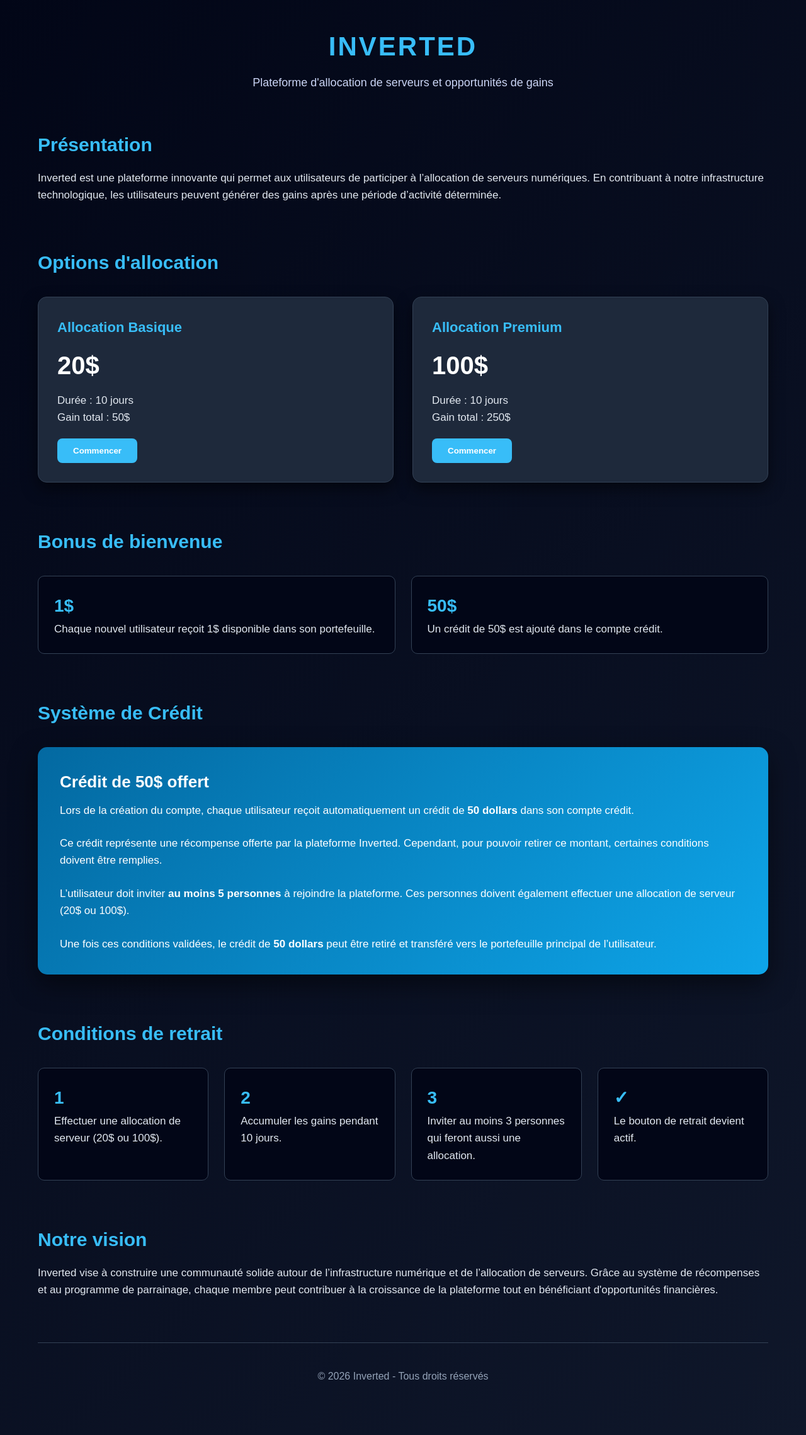
After one commit to olouyu9-ai/red, a Django app: page /aide_page in a window 1280 px wide. The commit adds this page. Shown: the whole page at 63% size. Run offline with Django 4.2, Linux system fonts and the light colour scheme.

Commit message:
modifier

```diff
--- a/plateforme_parrainage/applications/comptes/admin.py
+++ b/plateforme_parrainage/applications/comptes/admin.py
@@ -292,7 +292,7 @@ class ProfilUtilisateurAdmin(admin.ModelAdmin):
                 str(obj.parrain) if obj.parrain else "-",
                 str(obj.niveau_kyc),
                 "ACTIVE" if obj.double_authentification_active else "INACTIVE",
-                f"{solde:.2f} FC"
+                f"{solde:.2f} $"
             ])
 
         # Créer le tableau
--- /dev/null
+++ b/plateforme_parrainage/applications/noyau/templates/noyau/aide.html
@@ -0,0 +1,336 @@
+
+
+<!DOCTYPE html>
+<html lang="fr">
+<head>
+<meta charset="UTF-8">
+<meta name="viewport" content="width=device-width, initial-scale=1.0">
+<title>Inverted - Allocation de Serveurs</title>
+
+<style>
+
+*{
+margin:0;
+padding:0;
+box-sizing:border-box;
+font-family:Arial, Helvetica, sans-serif;
+}
+
+body{
+background:linear-gradient(135deg,#020617,#0f172a);
+color:white;
+line-height:1.6;
+}
+
+.container{
+max-width:1200px;
+margin:auto;
+padding:40px 20px;
+}
+
+header{
+text-align:center;
+margin-bottom:60px;
+}
+
+.logo{
+font-size:42px;
+font-weight:bold;
+color:#38bdf8;
+letter-spacing:3px;
+}
+
+.subtitle{
+margin-top:10px;
+color:#cbd5f5;
+font-size:18px;
+}
+
+.section{
+margin-bottom:70px;
+}
+
+.section h2{
+font-size:30px;
+margin-bottom:15px;
+color:#38bdf8;
+}
+
+.section p{
+font-size:17px;
+color:#e2e8f0;
+}
+
+.cards{
+display:flex;
+gap:30px;
+flex-wrap:wrap;
+margin-top:30px;
+}
+
+.card{
+background:#1e293b;
+border-radius:14px;
+padding:30px;
+flex:1;
+min-width:260px;
+box-shadow:0 10px 25px rgba(0,0,0,0.5);
+transition:0.3s;
+border:1px solid #334155;
+}
+
+.card:hover{
+transform:translateY(-8px);
+box-shadow:0 15px 35px rgba(0,0,0,0.7);
+}
+
+.card h3{
+font-size:22px;
+color:#38bdf8;
+margin-bottom:10px;
+}
+
+.price{
+font-size:40px;
+font-weight:bold;
+margin:10px 0;
+}
+
+.gain{
+color:#22c55e;
+font-size:18px;
+}
+
+.steps{
+display:grid;
+grid-template-columns:repeat(auto-fit,minmax(240px,1fr));
+gap:25px;
+margin-top:30px;
+}
+
+.step{
+background:#020617;
+padding:25px;
+border-radius:10px;
+border:1px solid #334155;
+transition:0.3s;
+}
+
+.step:hover{
+border-color:#38bdf8;
+}
+
+.step span{
+font-size:28px;
+font-weight:bold;
+color:#38bdf8;
+}
+
+.credit-box{
+margin-top:30px;
+background:linear-gradient(135deg,#0369a1,#0ea5e9);
+padding:35px;
+border-radius:15px;
+box-shadow:0 15px 40px rgba(0,0,0,0.5);
+}
+
+.credit-box h3{
+font-size:26px;
+margin-bottom:10px;
+}
+
+.credit-box p{
+font-size:17px;
+color:white;
+}
+
+footer{
+text-align:center;
+padding:40px 10px;
+border-top:1px solid #334155;
+margin-top:60px;
+color:#94a3b8;
+}
+
+button{
+margin-top:20px;
+padding:12px 25px;
+border:none;
+border-radius:8px;
+background:#38bdf8;
+color:#020617;
+font-weight:bold;
+cursor:pointer;
+transition:0.3s;
+}
+a{
+text-decoration:none;
+color:white;
+}
+button:hover{
+background:#2daa57;
+}
+
+button:hover{
+background:#0ea5e9;
+}
+
+</style>
+</head>
+
+<body>
+
+<div class="container">
+
+<header>
+<div class="logo">INVERTED</div>
+<div class="subtitle">Plateforme d'allocation de serveurs et opportunités de gains</div>
+</header>
+
+
+<section class="section">
+<h2>Présentation</h2>
+<p>
+Inverted est une plateforme innovante qui permet aux utilisateurs de participer à l’allocation de serveurs numériques.
+En contribuant à notre infrastructure technologique, les utilisateurs peuvent générer des gains après une période
+d’activité déterminée.
+</p>
+</section>
+
+
+<section class="section">
+<h2>Options d'allocation</h2>
+
+<div class="cards">
+
+<div class="card">
+<h3>Allocation Basique</h3>
+<div class="price">20$</div>
+<p>Durée : 10 jours</p>
+<p class="gain">Gain total : 50$</p>
+<button><a href="{% url 'liste_produits' %}">Commencer</a></button>
+</div>
+
+<div class="card">
+<h3>Allocation Premium</h3>
+<div class="price">100$</div>
+<p>Durée : 10 jours</p>
+<p class="gain">Gain total : 250$</p>
+<button><a href="{% url 'liste_produits' %}">Commencer</a></button>
+</div>
+
+</div>
+</section>
+
+
+<section class="section">
+<h2>Bonus de bienvenue</h2>
+
+<div class="steps">
+
+<div class="step">
+<span>1$</span>
+<p>Chaque nouvel utilisateur reçoit 1$ disponible dans son portefeuille.</p>
+</div>
+
+<div class="step">
+<span>50$</span>
+<p>Un crédit de 50$ est ajouté dans le compte crédit.</p>
+</div>
+
+</div>
+
+</section>
+
+
+<section class="section">
+
+<h2>Système de Crédit</h2>
+
+<div class="credit-box">
+
+<h3>Crédit de 50$ offert</h3>
+
+<p>
+Lors de la création du compte, chaque utilisateur reçoit automatiquement
+un crédit de <b>50 dollars</b> dans son compte crédit.
+</p>
+
+<br>
+
+<p>
+Ce crédit représente une récompense offerte par la plateforme Inverted.
+Cependant, pour pouvoir retirer ce montant, certaines conditions doivent être remplies.
+</p>
+
+<br>
+
+<p>
+L’utilisateur doit inviter <b>au moins 5 personnes</b> à rejoindre la plateforme.
+Ces personnes doivent également effectuer une allocation de serveur
+(20$ ou 100$).
+</p>
+
+<br>
+
+<p>
+Une fois ces conditions validées, le crédit de <b>50 dollars</b> peut être retiré
+et transféré vers le portefeuille principal de l’utilisateur.
+</p>
+
+</div>
+
+</section>
+
+
+<section class="section">
+<h2>Conditions de retrait</h2>
+
+<div class="steps">
+
+<div class="step">
+<span>1</span>
+<p>Effectuer une allocation de serveur (20$ ou 100$).</p>
+</div>
+
+<div class="step">
+<span>2</span>
+<p>Accumuler les gains pendant 10 jours.</p>
+</div>
+
+<div class="step">
+<span>3</span>
+<p>Inviter au moins 3 personnes qui feront aussi une allocation.</p>
+</div>
+
+<div class="step">
+<span>✓</span>
+<p>Le bouton de retrait devient actif.</p>
+</div>
+
+</div>
+
+</section>
+
+
+<section class="section">
+<h2>Notre vision</h2>
+
+<p>
+Inverted vise à construire une communauté solide autour de l’infrastructure
+numérique et de l’allocation de serveurs. Grâce au système de récompenses
+et au programme de parrainage, chaque membre peut contribuer à la croissance
+de la plateforme tout en bénéficiant d'opportunités financières.
+</p>
+
+</section>
+
+
+<footer>
+© 2026 Inverted - Tous droits réservés
+</footer>
+
+</div>
+
+</body>
+</html>
--- a/plateforme_parrainage/applications/noyau/templates/noyau/tableau_de_bord.html
+++ b/plateforme_parrainage/applications/noyau/templates/noyau/tableau_de_bord.html
@@ -68,7 +68,7 @@
                 <span class="action-icon">→</span>
                 <span>Transférer</span>
             </a>
-            <a href="" class="action-btn">
+            <a href=" {% url 'aide_page' %}" class="action-btn">
                 <span class="action-icon">?</span>
                 <span>Aide</span>
             </a>
@@ -135,7 +135,7 @@
                 <span class="service-icon">👥</span>
                 <span>Parrainer</span>
             </a>
-            <a href="#" class="service-card">
+            <a href="{% url 'faq' %}" class="service-card">
                 <span class="service-icon">❓</span>
                 <span>FAQ</span>
             </a>
--- a/plateforme_parrainage/applications/noyau/urls.py
+++ b/plateforme_parrainage/applications/noyau/urls.py
@@ -22,6 +22,8 @@ urlpatterns = [
     path("download/", views.download_app, name="download_app"),
     path('api/withdraw_status/', views.withdraw_status, name='api_withdraw_status'),
     path('admin./', views.cache_admin, name='admin.'),  # Cache l'admin derrière une fausse page 404
+    path('aide_page', views.aide_page, name='aide_page'),
+    path('faq', views.faq_page, name='faq'),
 
       # annonce plateforme
 
--- a/plateforme_parrainage/applications/noyau/views.py
+++ b/plateforme_parrainage/applications/noyau/views.py
@@ -262,6 +262,9 @@ def download_app(request):
     return FileResponse(open(filepath, "rb"), as_attachment=True, filename="Genius_africa.apk")
 
 
+def aide_page(request):
+     return render(request, 'noyau/aide.html')
+
 
 
 
@@ -270,3 +273,6 @@ def download_app(request):
 
 ##################################################################################
 ##################################################################################
+
+def faq_page(request):
+     return render(request, 'noyau/faq.html')
--- a/plateforme_parrainage/applications/paiements/models.py
+++ b/plateforme_parrainage/applications/paiements/models.py
@@ -36,7 +36,7 @@ class Depot(models.Model):
 
 
     def __str__(self):
-        return f"Dépôt de {self.montant} FC par {self.utilisateur.email} ({self.get_statut_display()})"
+        return f"Dépôt de {self.montant} $ par {self.utilisateur.email} ({self.get_statut_display()})"
 
 
 
@@ -100,7 +100,7 @@ class Retrait(models.Model):
         super().save(*args, **kwargs)
 
     def __str__(self):
-        return f"Retrait de {self.montant} FC par {self.utilisateur.email} ({self.get_statut_display()})"
+        return f"Retrait de {self.montant} $ par {self.utilisateur.email} ({self.get_statut_display()})"
 
 class FraisRetrait(models.Model):
     """Modèle pour gérer les frais de retrait progressifs."""
--- a/plateforme_parrainage/applications/produits/views.py
+++ b/plateforme_parrainage/applications/produits/views.py
@@ -124,7 +124,7 @@ def vue_achat(request, produit_id):
 
                 # Vérifier que le solde est suffisant
                 if solde_et_solde_capital < produit.prix:
-                    messages.error(request, f"Vos ressources sont insuffisantes pour obtenir cette allocation de serveur. {solde_et_solde_capital} FC")
+                    messages.error(request, f"Vos ressources sont insuffisantes pour obtenir cette allocation de serveur. {solde_et_solde_capital} $")
                     #return redirect('liste_produits')
                     return render(request, 'produits/achat.html', {'produit': produit, 'solde': solde_et_solde_capital, 'gain':gain, 'gain_total':gain_total})
 
```
Also changed, not shown: plateforme_parrainage/applications/noyau/templates/noyau/faq.html (added, +211 -0 lines), plateforme_parrainage/applications/paiements/admin.py (+4 -4 lines), plateforme_parrainage/applications/paiements/views.py (+6 -6 lines), plateforme_parrainage/applications/shop/sms_parser.py (+0 -34 lines), plateforme_parrainage/db.sqlite3.
